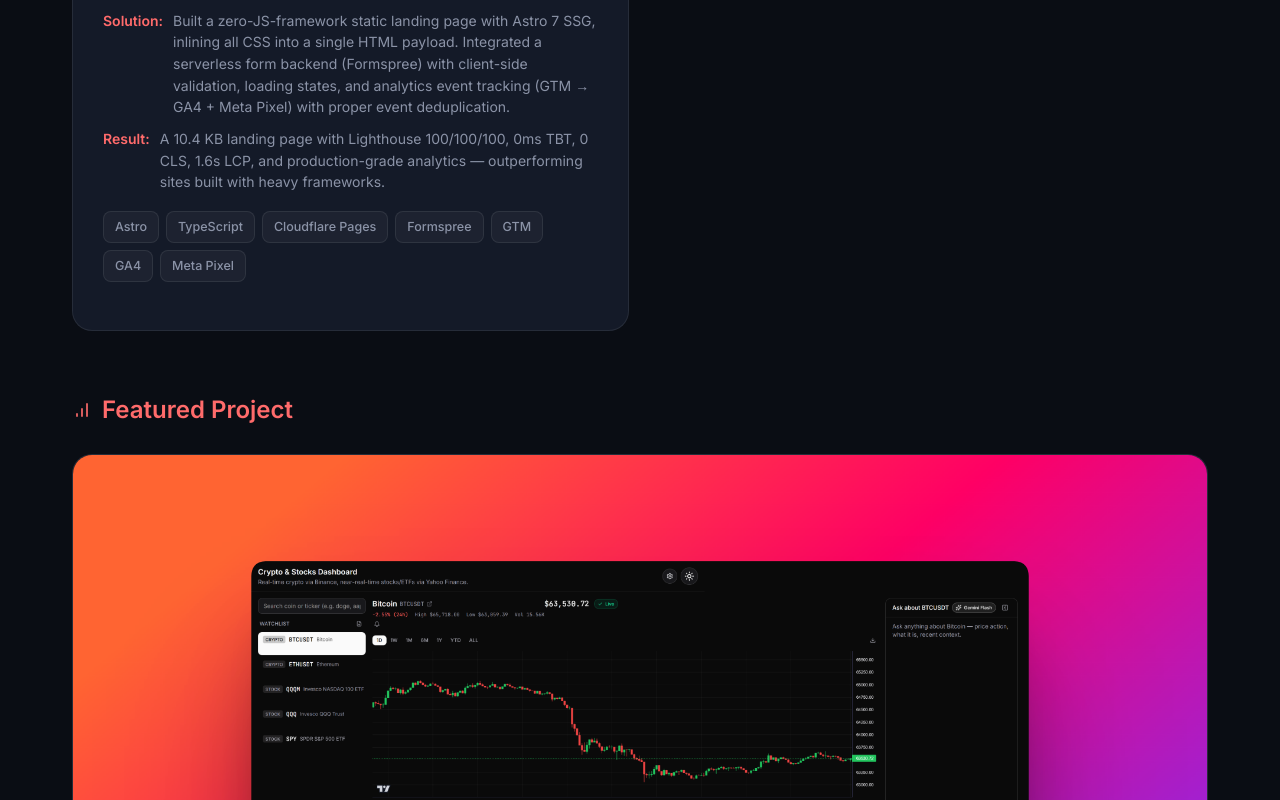
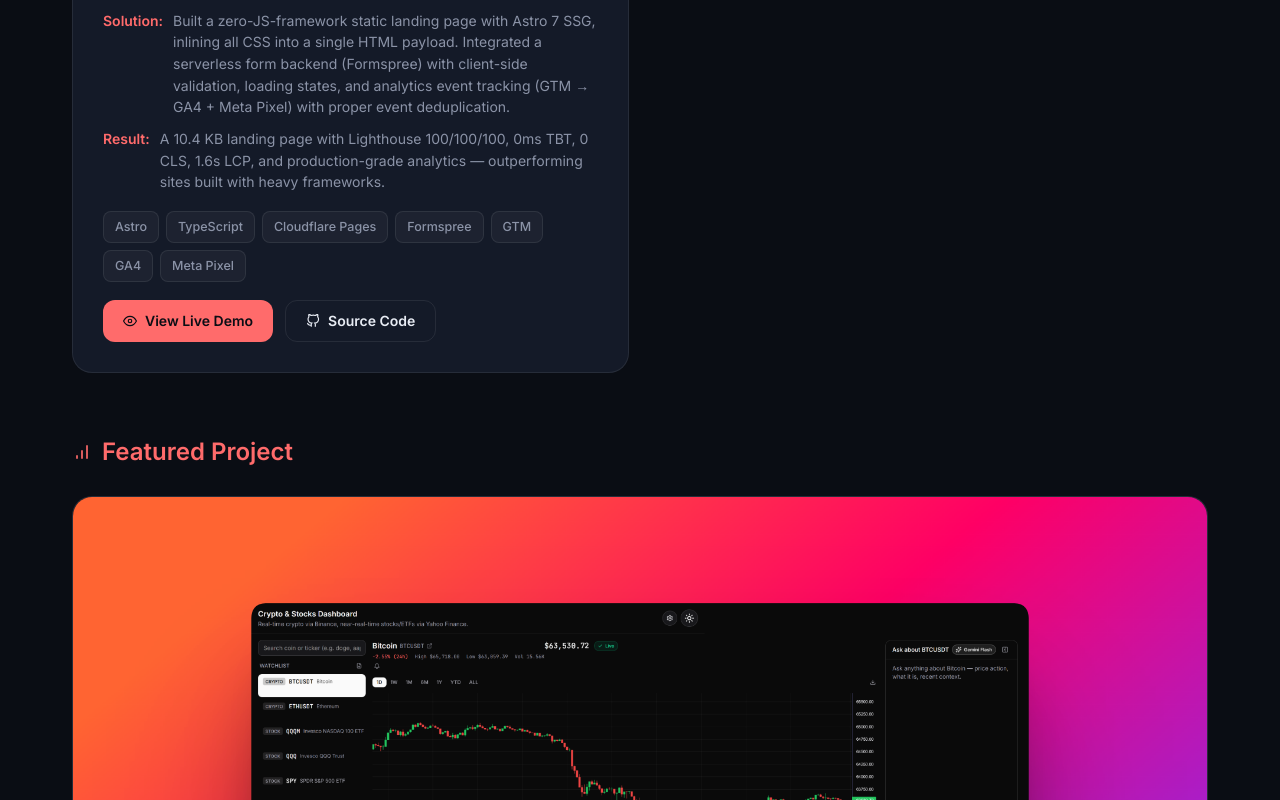
Before and after one commit to AmineMabrouk17/My-Portfolio, a Next.js app: page / in a window 1280 px wide. Shown: the part 4713-5513 px from the top of the page. Built offline with nearby package versions, Linux system fonts and the light colour scheme.

Commit message:
feat: add demo and source links to lead gen project card

```diff
--- a/src/components/sections/Projects.tsx
+++ b/src/components/sections/Projects.tsx
@@ -28,6 +28,8 @@ export default function Projects() {
       caseStudy: { problem: "proj.leadgen.problem", solution: "proj.leadgen.solution", result: "proj.leadgen.result" },
       tags: ["Astro", "TypeScript", "Cloudflare Pages", "Formspree", "GTM", "GA4", "Meta Pixel"],
       date: "2026",
+      link: "https://lead-generation-landing-page.pages.dev",
+      source: "https://github.com/AmineMabrouk17/lead-generation-landing-page",
     },
   ];
 
@@ -116,6 +118,32 @@ export default function Projects() {
                     </span>
                   ))}
                 </div>
+                {(project.link || project.source) && (
+                  <div className="flex flex-wrap gap-3 mt-auto">
+                    {project.link && (
+                      <a
+                        href={project.link}
+                        target="_blank"
+                        rel="noopener noreferrer"
+                        className="inline-flex items-center gap-2 px-5 py-2.5 rounded-xl no-underline font-semibold text-sm bg-[var(--color-accent)] text-[var(--color-accent-dark)] transition-all duration-200 hover:-translate-y-0.5"
+                      >
+                        <svg width="14" height="14" viewBox="0 0 24 24" fill="none" stroke="currentColor" strokeWidth="2"><path d="M1 12s4-8 11-8 11 8 11 8-4 8-11 8-11-8-11-8z" /><circle cx="12" cy="12" r="3" /></svg>
+                        {t("proj.demo")}
+                      </a>
+                    )}
+                    {project.source && (
+                      <a
+                        href={project.source}
+                        target="_blank"
+                        rel="noopener noreferrer"
+                        className="inline-flex items-center gap-2 px-5 py-2.5 rounded-xl no-underline font-semibold text-sm border border-[var(--color-border)] text-[var(--color-text)] transition-all duration-200 hover:-translate-y-0.5 hover:border-[var(--color-accent)]"
+                      >
+                        <svg width="14" height="14" viewBox="0 0 24 24" fill="none" stroke="currentColor" strokeWidth="2"><path d="M9 19c-5 1.5-5-2.5-7-3m14 6v-3.87a3.37 3.37 0 00-.94-2.61c3.14-.35 6.44-1.54 6.44-7A5.44 5.44 0 0020 4.77 5.07 5.07 0 0019.91 1S18.73.65 16 2.48a13.38 13.38 0 00-7 0C6.27.65 5.09 1 5.09 1A5.07 5.07 0 005 4.77a5.44 5.44 0 00-1.5 3.78c0 5.42 3.3 6.61 6.44 7A3.37 3.37 0 009 18.13V22" /></svg>
+                        {t("proj.source")}
+                      </a>
+                    )}
+                  </div>
+                )}
               </div>
             </ScrollReveal>
           ))}
```
